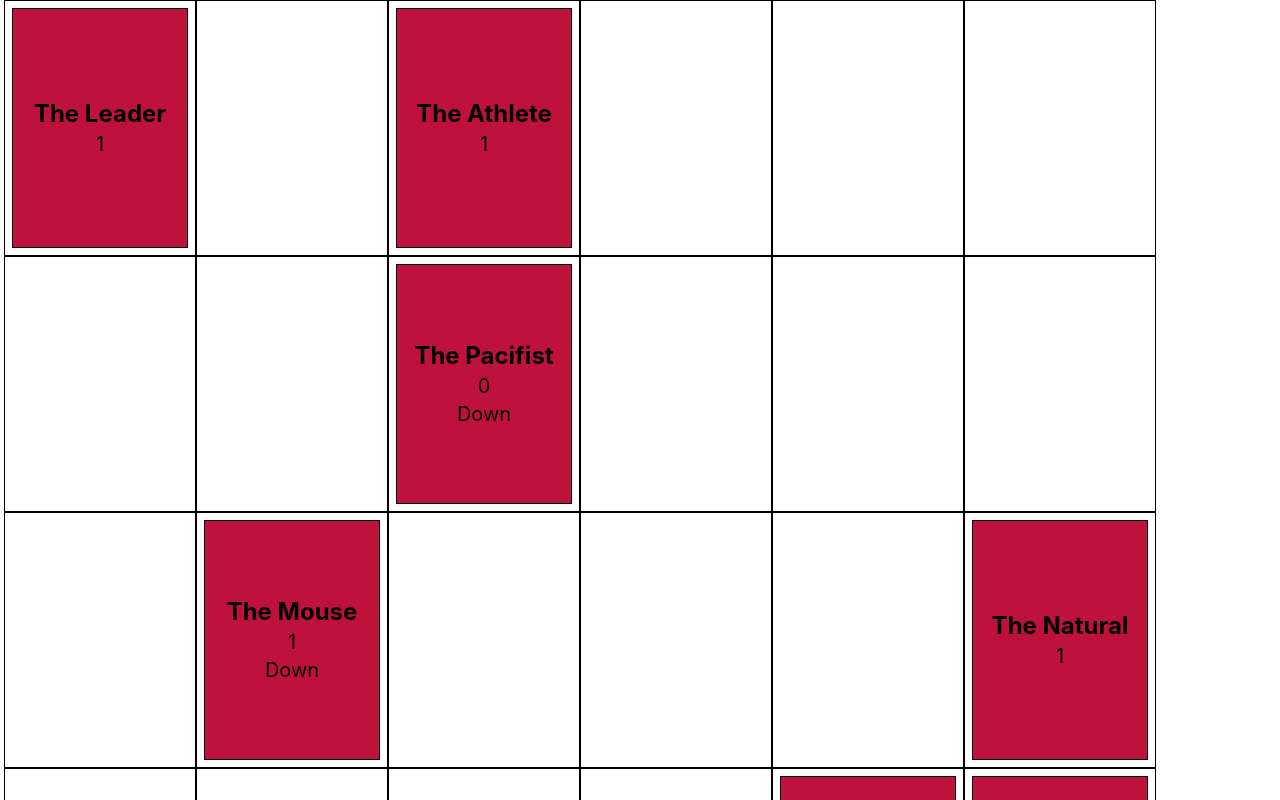
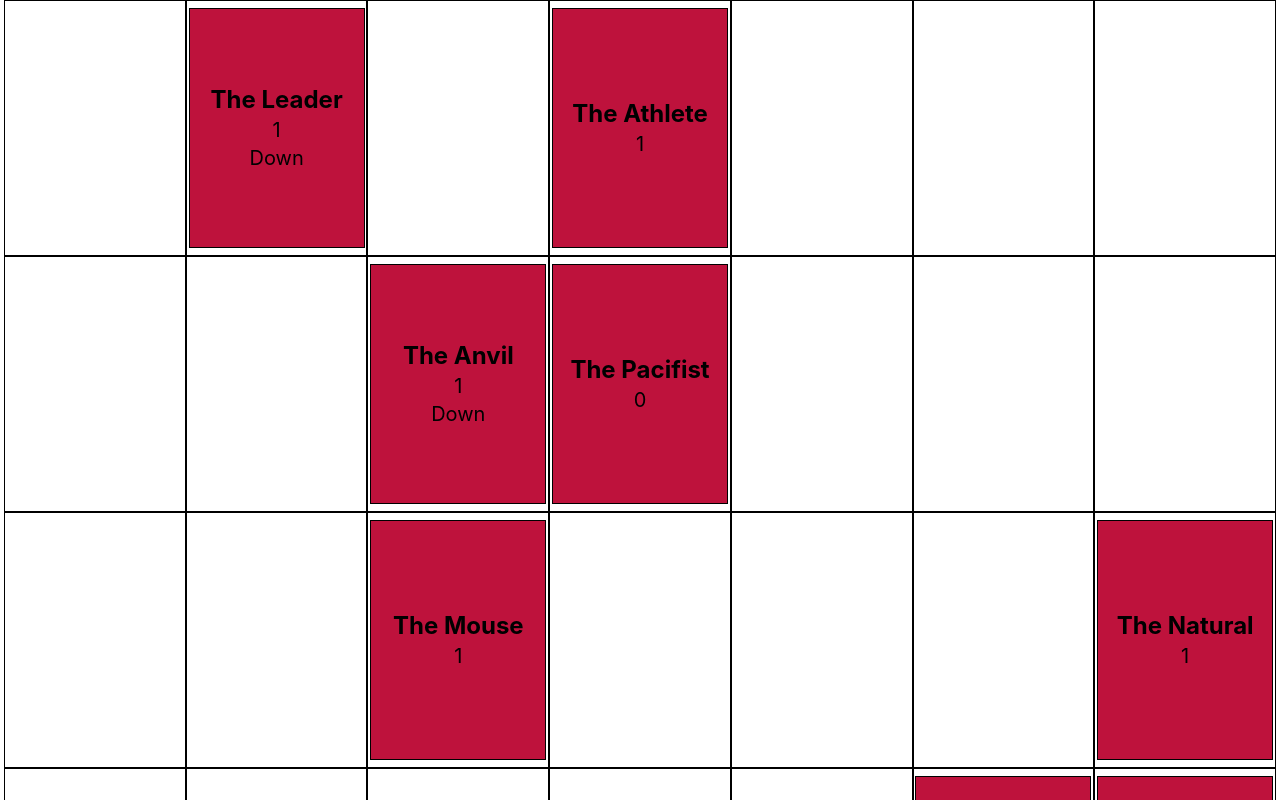
Before and after one commit to rbits0/the-lucky-seven, a React (Create React App) app: page / in a window 1280 px wide. Shown: the top 800 px of the page. Built offline with nearby package versions, Linux system fonts and the light colour scheme.

Commit message:
Add extra column for tank, fix dealing enemies

```diff
--- a/src/App.tsx
+++ b/src/App.tsx
@@ -5,7 +5,7 @@ import { CardData, CardType, EnemyCard, PlayerCard } from "./CardData";
 
 
 const NUM_ROWS = 4
-const NUM_COLUMNS = 6
+const NUM_COLUMNS = 7
 
 
 enum Phase {
@@ -30,16 +30,20 @@ function App() {
         dealEnemies();
         setPhase(Phase.ENCOUNTER);
         break;
-      case Phase.ENCOUNTER:
-        setPhase(Phase.MANEUVER);
-        break;
-      case Phase.MANEUVER:
-        setPhase(Phase.ATTACK);
-        break;
-      case Phase.ATTACK:
-        setPhase(Phase.COUNTER_ATTACK);
-        break;
-      case Phase.COUNTER_ATTACK:
+      // case Phase.ENCOUNTER:
+      //   setPhase(Phase.MANEUVER);
+      //   break;
+      // case Phase.MANEUVER:
+      //   setPhase(Phase.ATTACK);
+      //   break;
+      // case Phase.ATTACK:
+      //   setPhase(Phase.COUNTER_ATTACK);
+      //   break;
+      // case Phase.COUNTER_ATTACK:
+      //   dealEnemies();
+      //   setPhase(Phase.ENCOUNTER);
+      //   break;
+      default:
         dealEnemies();
         setPhase(Phase.ENCOUNTER);
         break;
@@ -62,13 +66,12 @@ function App() {
 
       // Work out position of card
       let position = card.position;
-      console.log(`Row ${row}, position ${position}`);
 
       // If it can't overlap, need to find position where it doesn't overlap
       // If it can't find a free space, it won't change position
-      if (!card.canOverlap && newList[row][position]) {
+      if (position >= 0 && !card.canOverlap && newList[row][position][0]) {
         // Determine whether to prioritise left or right
-        const prioritisedDirection = position < NUM_COLUMNS / 2 ? -1 : 1;
+        const prioritisedDirection = position > (NUM_COLUMNS - 1) / 2 ? -1 : 1;
 
         let index = 1;
         let prioritisedExhausted = false;
@@ -80,7 +83,7 @@ function App() {
           if (attemptPosition < 0 || attemptPosition >= NUM_COLUMNS) {
             prioritisedExhausted = true;
           } else {
-            if (!newList[row][attemptPosition]) {
+            if (!newList[row][attemptPosition][0]) {
               // Success
               position = attemptPosition;
               break;
@@ -89,10 +92,10 @@ function App() {
 
           // Try other direction
           attemptPosition = position + index * (prioritisedDirection * -1);
-          if (attemptPosition < 0 || attemptPosition >= NUM_COLUMNS) {
+          if (attemptPosition < 1 || attemptPosition >= NUM_COLUMNS) {
             unprioritisedExhausted = true;
           } else {
-            if (!newList[row][attemptPosition]) {
+            if (!newList[row][attemptPosition][0]) {
               // Success
               position = attemptPosition;
               break;
@@ -106,8 +109,14 @@ function App() {
 
 
       // Place card
+      card.index = [row, position];
       if (position >= 0) {
-        newList[row][position][0] = card;
+        if (card.canOverlap && newList[row][position][0]) {
+          // Put card on top instead of replacing
+          newList[row][position].push(card);
+        } else {
+          newList[row][position][0] = card;
+        }
       }
     }
 
@@ -128,12 +137,14 @@ function App() {
 
 function createRandomBoard(): [(CardData | null)[][][], EnemyCard[]] {
     const cards = require("./cards.json");
-    const list: (CardData | null)[][][] = [...Array(NUM_ROWS)].map(() => [...Array(NUM_COLUMNS)].map(() => Array(0)));
-    console.dir(list);
+    // Create 3D array with null for board
+    const list: (CardData | null)[][][] = [...Array(NUM_ROWS)].map(() => [...Array(NUM_COLUMNS)].map(() => Array(2).fill(null)));
 
     // Shuffle row and column numbers
     let row_numbers: number[][] = shuffleArray(cards.rows);
     let column_numbers: number[][] = shuffleArray(cards.columns);
+    // let row_numbers: number[][] = cards.rows;
+    // let column_numbers: number[][] = cards.columns;
 
 
     // Shuffle player cards
@@ -142,12 +153,15 @@ function createRandomBoard(): [(CardData | null)[][][], EnemyCard[]] {
         {...card, id: card.name, type: CardType.Player, down: false}
       ))
     ) as PlayerCard[];
+    // let players = (cards.players as any[]).map(card => (
+    //   {...card, id: card.name, type: CardType.Player, down: false}
+    // ))as PlayerCard[];
 
     // Place player cards
     players.forEach((player, i) => {
       // Find row and column
-      const rowIndex = row_numbers.findIndex(value => value.includes(i));
-      const columnIndex = column_numbers.findIndex(value => value.includes(i));
+      const rowIndex = row_numbers.findIndex(value => value.includes(i + 1));
+      const columnIndex = column_numbers.findIndex(value => value.includes(i + 1)) + 1;
 
       // Update index
       player.index = [rowIndex, columnIndex];
@@ -158,8 +172,8 @@ function createRandomBoard(): [(CardData | null)[][][], EnemyCard[]] {
 
 
     // Remove last player card
-    const rowIndex = row_numbers.findIndex(value => value.includes(players.length - 1));
-    const columnIndex = column_numbers.findIndex(value => value.includes(players.length - 1));
+    const rowIndex = row_numbers.findIndex(value => value.includes(players.length));
+    const columnIndex = column_numbers.findIndex(value => value.includes(players.length));
     list[rowIndex][columnIndex][0] = null;
 
     // Down adjacent players
@@ -179,8 +193,8 @@ function createRandomBoard(): [(CardData | null)[][][], EnemyCard[]] {
     // Parse enemy cards
     let enemies: EnemyCard[] = [];
     for (const [i, enemy] of cards.enemies.entries()) {
-      for (const position of enemy.positions) {
-        const newEnemy = { ...enemy, position: position, id: `enemy${i}`, type: CardType.Enemy};
+      for (const [j, position] of enemy.positions.entries()) {
+        const newEnemy = { ...enemy, position: position, id: `enemy${i},${j}`, type: CardType.Enemy};
         delete newEnemy.positions;
         enemies.push(newEnemy);
       }
--- a/src/cards.json
+++ b/src/cards.json
@@ -1,17 +1,17 @@
 {
     "rows": [
-        [0, 1],
-        [2, 3],
-        [4, 5],
-        [6, 7]
+        [1, 2],
+        [3, 4],
+        [5, 6],
+        [7, 8]
     ],
     "columns": [
         [],
-        [0, 5],
-        [1],
-        [2, 6],
-        [3],
-        [4, 7]
+        [1, 6],
+        [2],
+        [3, 7],
+        [4],
+        [5, 8]
     ],
     "players": [
         {
@@ -51,7 +51,7 @@
         {
             "name": "Infantry",
             "strength": 1,
-            "positions": [0, 0, 1, 2, 3, 4, 5, 5],
+            "positions": [1, 1, 2, 3, 4, 5, 6, 6],
             "hitsDown": true,
             "canOverlap": false,
             "discardAfterRound": false
@@ -59,7 +59,7 @@
         {
             "name": "Infantry",
             "strength": 2,
-            "positions": [0, 2, 3, 5],
+            "positions": [1, 3, 4, 6],
             "hitsDown": true,
             "canOverlap": false,
             "discardAfterRound": false
@@ -67,7 +67,7 @@
         {
             "name": "Machine Gun",
             "strength": 3,
-            "positions": [1, 2, 3, 4],
+            "positions": [2, 3, 4, 5],
             "hitsDown": false,
             "canOverlap": false,
             "discardAfterRound": false
@@ -75,7 +75,7 @@
         {
             "name": "Flare",
             "strength": -1,
-            "positions": [1, 2, 3, 4],
+            "positions": [2, 3, 4, 5],
             "hitsDown": true,
             "canOverlap": true,
             "discardAfterRound": true
@@ -83,7 +83,7 @@
         {
             "name": "Mortar",
             "strength": -1,
-            "positions": [0, 1, 2, 3, 4, 5],
+            "positions": [1, 2, 3, 4, 5, 6],
             "hitsDown": true,
             "canOverlap": true,
             "discardAfterRound": true
@@ -91,7 +91,7 @@
         {
             "name": "Tank",
             "strength": -1,
-            "positions": [-1, -1],
+            "positions": [0, 0],
             "hitsDown": false,
             "canOverlap": false,
             "discardAfterRound": true
```
